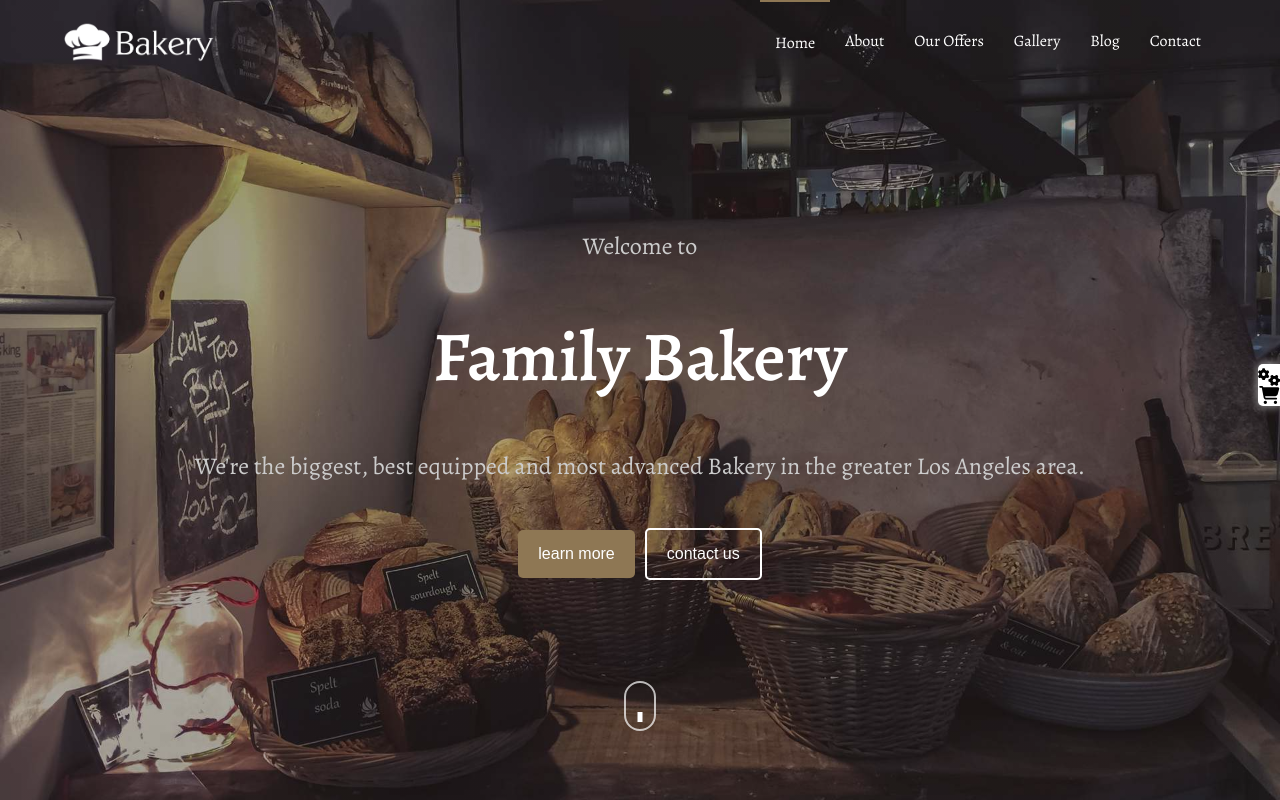
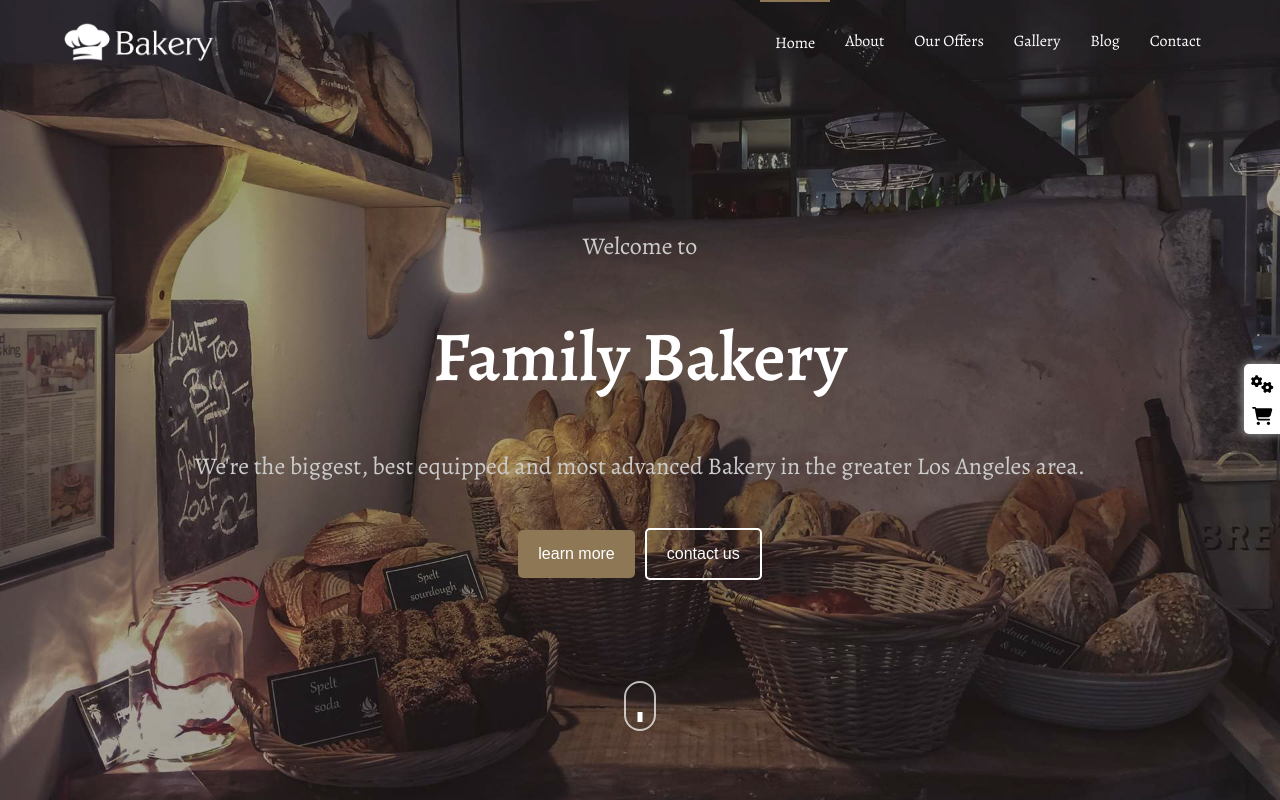
Before and after one commit to Ma9da/bakery-landing-page, a React (Create React App) app: page / in a window 1280 px wide. Shown: the top 800 px of the page. Built offline with nearby package versions, Linux system fonts and the light colour scheme.

Commit message:
edit i to svg

```diff
--- a/src/components/hero/hero.css
+++ b/src/components/hero/hero.css
@@ -90,7 +90,7 @@
     box-shadow: 0 0 8px 1px #979797;
     z-index: 999;
 }
-.setting i{
+.setting svg{
     padding: 7px;
 }
 @media only screen and (min-width:1024px) {
```
